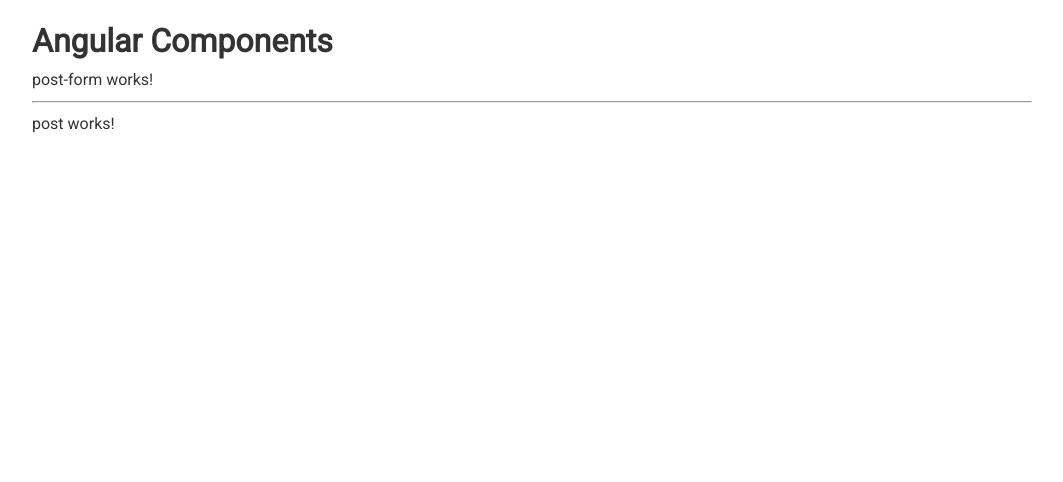
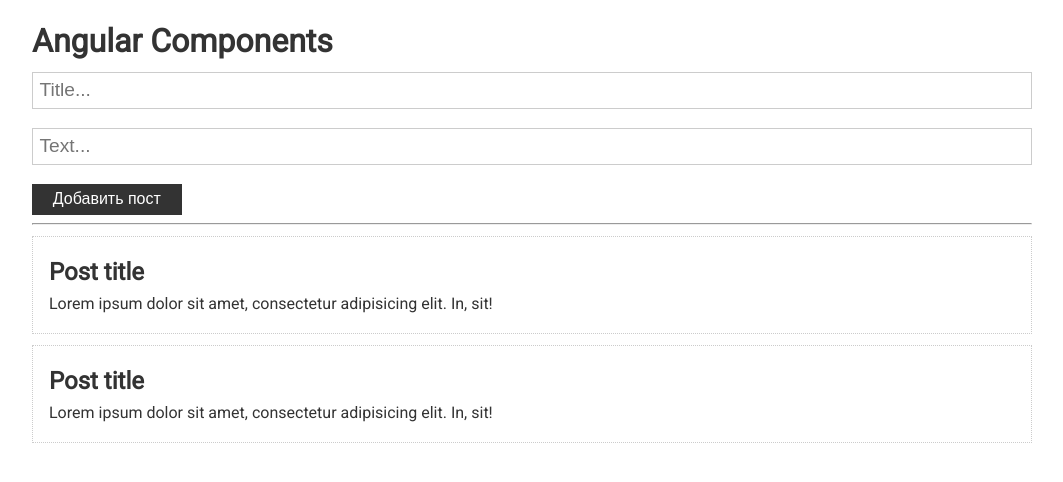
Before and after one commit to Comprehensher/angular-conspect, an Angular app: page / in a window 1280 px wide. Shown: the top 482 px of the page, without its empty margins (108-1171 px from the left). Built offline with nearby package versions, Linux system fonts and the light colour scheme.

Commit message:
Creation form post and static post and render them to index.html

```diff
--- a/src/app/app.component.html
+++ b/src/app/app.component.html
@@ -6,5 +6,6 @@
   <hr />
 
   <app-post></app-post>
+  <app-post></app-post>
 
 </div>
--- a/src/app/post-form/post-form.component.html
+++ b/src/app/post-form/post-form.component.html
@@ -1 +1,6 @@
-<p>post-form works!</p>
+<div>
+  <input type="text" class="form-control" placeholder="Title...">
+  <input type="text" class="form-control" placeholder="Text...">
+
+  <button class="btn">Добавить пост</button>
+</div>
--- a/src/app/post/post.component.html
+++ b/src/app/post/post.component.html
@@ -1 +1,4 @@
-<p>post works!</p>
+<div class="card">
+  <h2>Post title</h2>
+  <p>Lorem ipsum dolor sit amet, consectetur adipisicing elit. In, sit!</p>
+</div>
```
